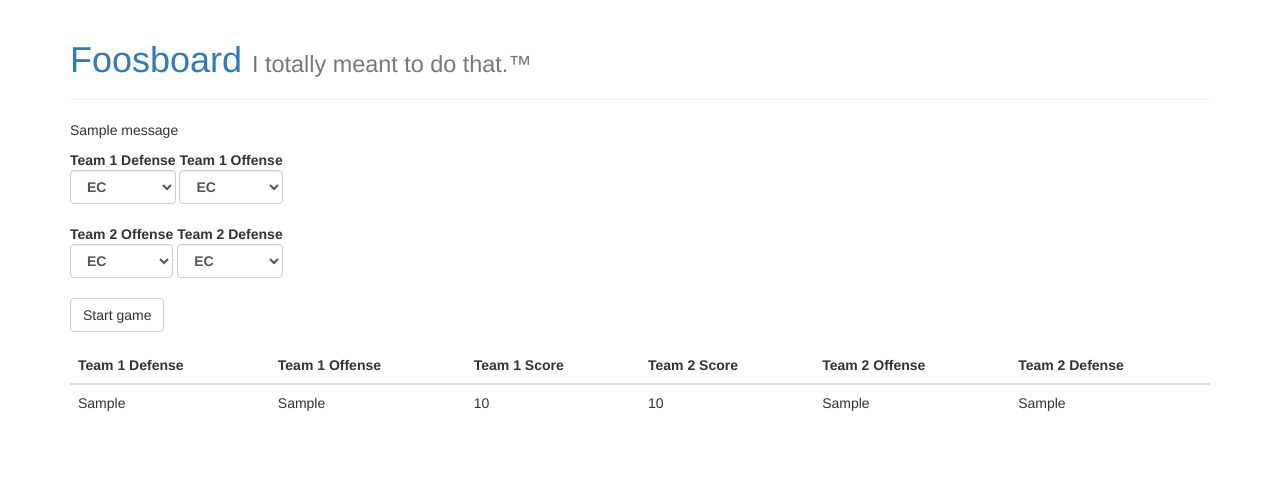
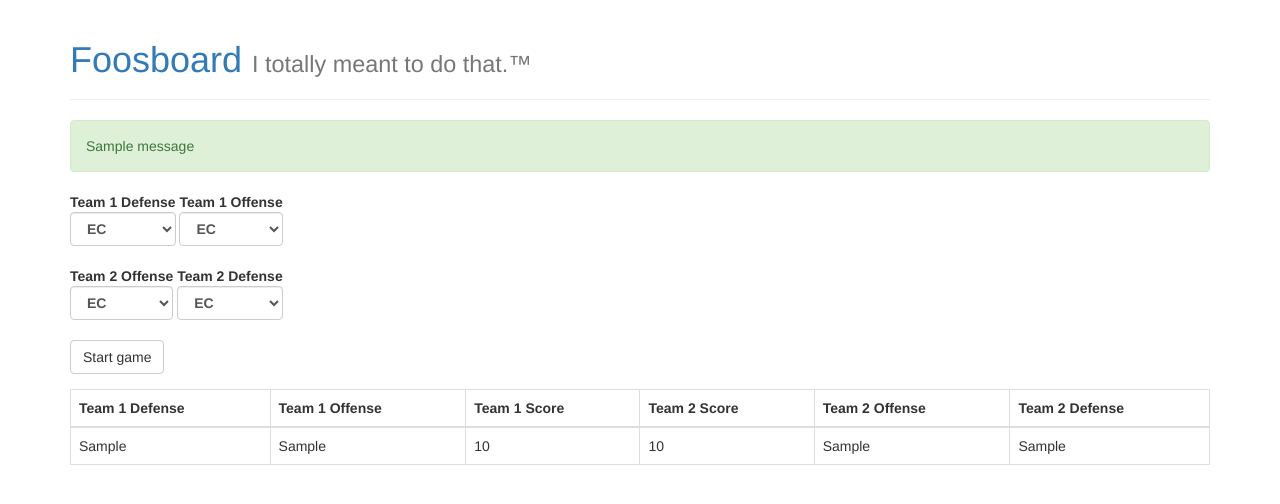
Before and after one commit to Jeff-Hostetler/foosboard, a Flask app: page / in a window 1280 px wide. Shown: the top 504 px of the page. Run offline with Flask 2, Linux system fonts and the light colour scheme; tables that the repository leaves empty hold one stand-in row (values such as "Sample post"); one stand-in notice (Sample message) is shown; some libraries are stand-ins or nearby versions.

Commit message:
Make minor improvements to styles

```diff
--- a/foosboard/templates/index.html
+++ b/foosboard/templates/index.html
@@ -1,12 +1,6 @@
 {% extends "layout.html" %}
 
 {% block body %}
-
-{% with messages = get_flashed_messages() %}
-{% for flash in messages %}
-<p>{{ flash }}</p>
-{% endfor %}
-{% endwith %}
 
 <form method="get" action="/games/new">
     <div class="form-group">
@@ -64,7 +58,7 @@
     </div>
 </form>
 
-<table class="table">
+<table class="table table-hover table-bordered">
     <thead>
 
     <tr>
--- a/foosboard/templates/layout.html
+++ b/foosboard/templates/layout.html
@@ -16,6 +16,13 @@
             </h1>
         </a>
     </div>
+
+    {% with messages = get_flashed_messages() %}
+    {% for flash in messages %}
+    <div class="alert alert-success" role="alert">{{ flash }}</div>
+    {% endfor %}
+    {% endwith %}
+
     {% block body %}{% endblock %}
 </div>
 </body>
```
